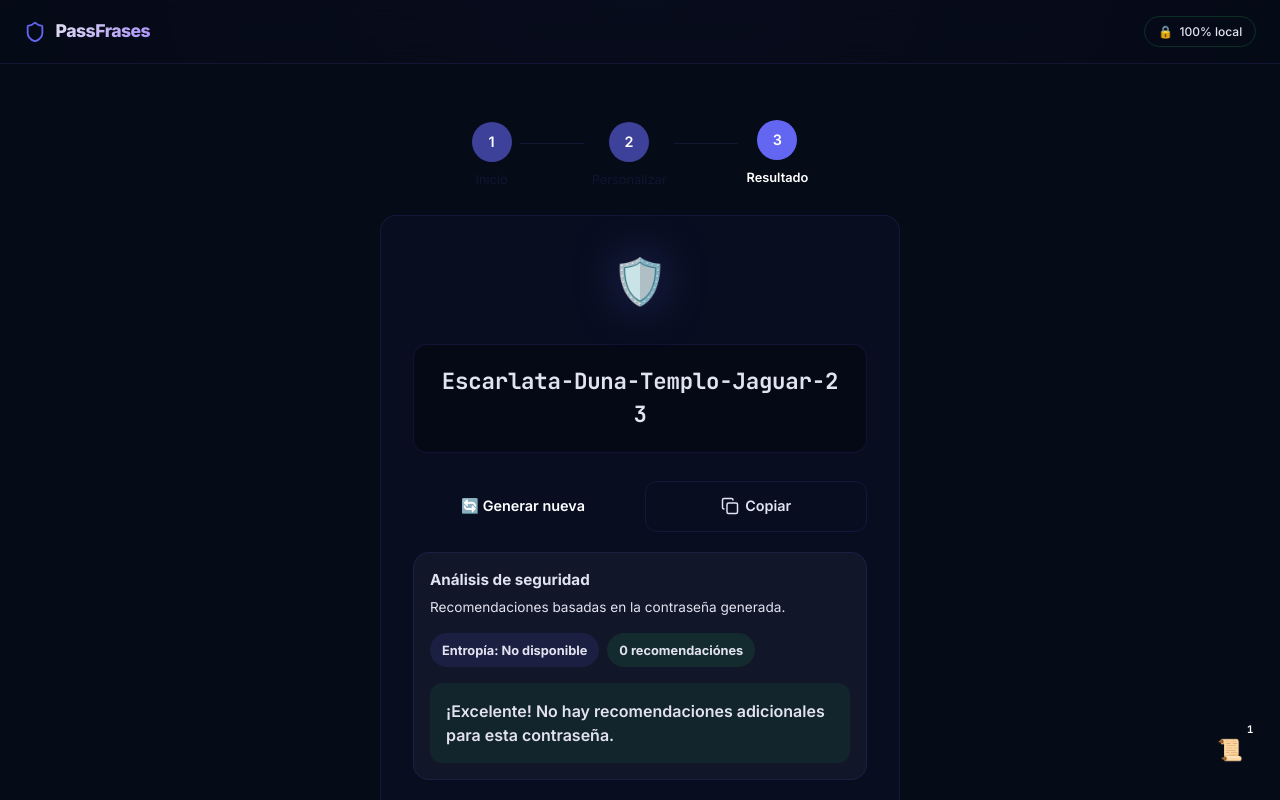
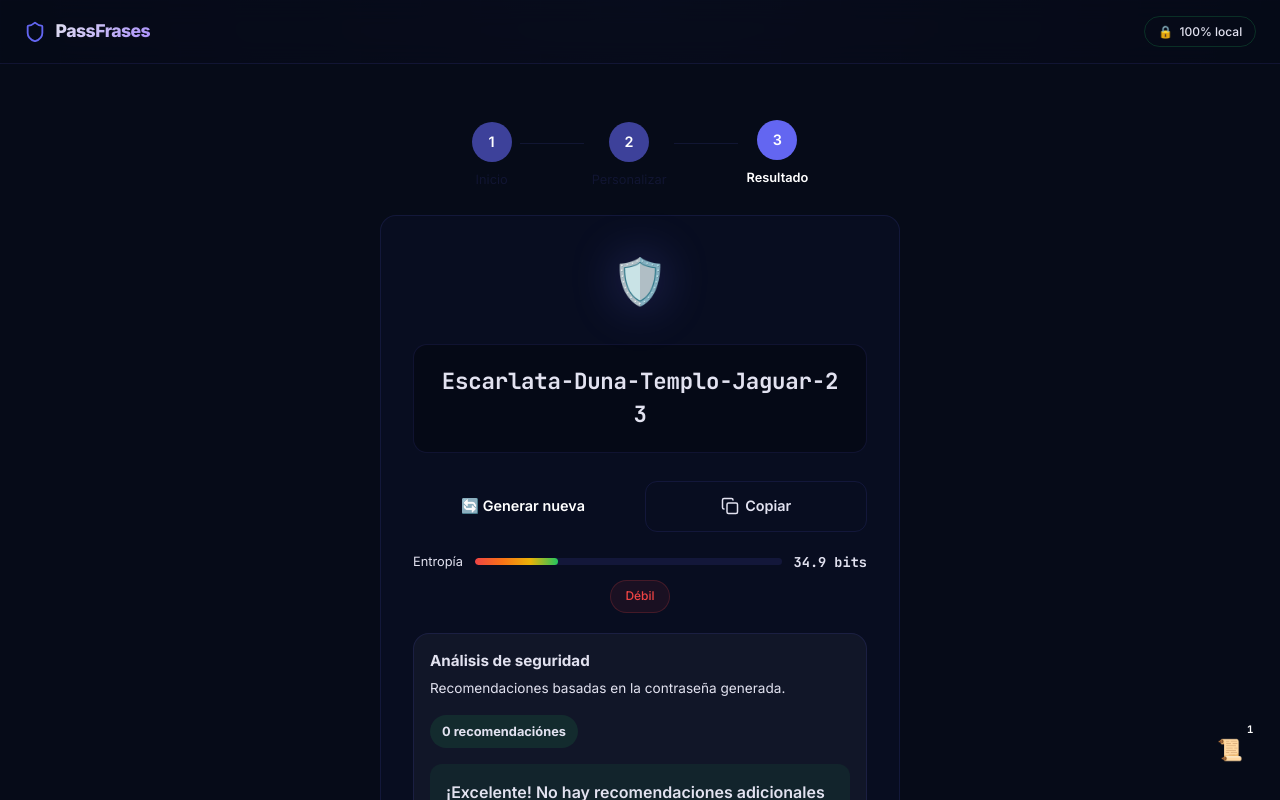
Before and after one commit to adesposito5/PassFrases-proyect, a React (Vite) app: page /generator in a window 1280 px wide. Both pictures are taken after a click on the button "✨ Generar frase mágica". Shown: the top 800 px of the page. Built offline with nearby package versions, Linux system fonts and the light colour scheme.

Commit message:
feat(d3): integrate EntropyMeter into GeneratorPanel
- Replace inline entropy badge with full EntropyMeter component
- Place EntropyMeter between password display and recommendations section
- Preserve D4 recommendations count badge

```diff
--- a/src/features/generator/components/GeneratorPanel.tsx
+++ b/src/features/generator/components/GeneratorPanel.tsx
@@ -2,6 +2,7 @@ import { useNavigate } from "react-router-dom";
 import { GeneratorForm } from "./GeneratorForm";
 import { usePasswordStore } from "@/features/generator/store";
 import { CopyButton } from "@/features/generator/components/CopyButton";
+import { EntropyMeter } from "@/features/generator/components/EntropyMeter";
 
 export default function GeneratorPanel() {
 const currentResult = usePasswordStore((state) => state.currentResult);
@@ -126,6 +127,10 @@ e.currentTarget.style.transform = "";
 <CopyButton text={currentResult?.password ?? ""} full />
 </div>
 
+{currentResult && (
+<EntropyMeter bits={currentResult.bits} />
+)}
+
 {currentResult?.analysis ? (
 <div
 style={{
@@ -140,21 +145,16 @@ color: "var(--color-text)",
 textAlign: "left",
 }}
 >
-<div style={{ display: "flex", justifyContent: "space-between", gap: "1rem", flexWrap: "wrap" }}>
+<div style={{ display: "flex", justifyContent: "space-between", gap: "1rem", flexWrap: "wrap", alignItems: "flex-start" }}>
 <div>
 <p style={{ margin: 0, fontSize: "0.95rem", fontWeight: 700 }}>Análisis de seguridad</p>
 <p style={{ margin: "0.35rem 0 0", fontSize: "0.85rem", color: "var(--color-text-tertiary)" }}>
 Recomendaciones basadas en la contraseña generada.
 </p>
 </div>
-<div style={{ display: "flex", gap: "0.5rem", flexWrap: "wrap", alignItems: "center" }}>
-<span style={{ padding: "0.45rem 0.75rem", borderRadius: "999px", background: "rgba(99,102,241,0.12)", color: "var(--color-text)", fontSize: "0.8rem", fontWeight: 700 }}>
-Entropía: {currentResult.analysis.entropy === null ? "No disponible" : `${currentResult.analysis.entropy.toFixed(1)} bits`}
-</span>
-<span style={{ padding: "0.45rem 0.75rem", borderRadius: "999px", background: "rgba(34,197,94,0.12)", color: "var(--color-success)", fontSize: "0.8rem", fontWeight: 700 }}>
+<span style={{ padding: "0.45rem 0.75rem", borderRadius: "999px", background: "rgba(34,197,94,0.12)", color: "var(--color-success)", fontSize: "0.8rem", fontWeight: 700, whiteSpace: "nowrap" }}>
 {currentResult.analysis.recommendations.length} recomendación{currentResult.analysis.recommendations.length === 1 ? "" : "es"}
 </span>
-</div>
 </div>
 
 {currentResult.analysis.recommendations.length > 0 ? (
```
